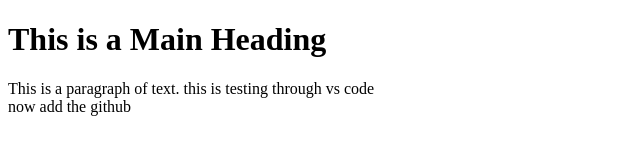
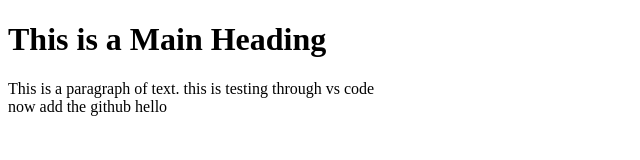
Before and after one commit to JunaidKhanNiazii/appservice, a plain HTML site: page index.html in a window 1280 px wide. Shown: the full height of the page, 0-640 px from the left. Drawn offline with Linux system fonts and the light colour scheme.

Commit message:
new commit

```diff
--- a/index.html
+++ b/index.html
@@ -8,7 +8,7 @@
 
     <h1>This is a Main Heading</h1>
     <p>This is a paragraph of text. this is testing through vs code <br>
-        now add the github
+        now add the github  hello
     </p>
 
 </body>
```
